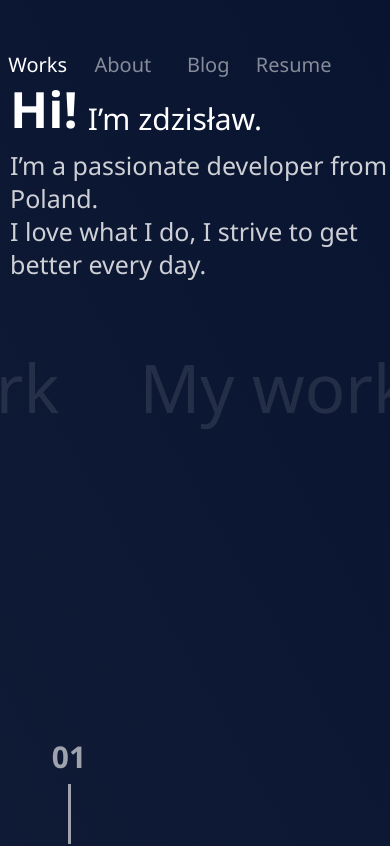
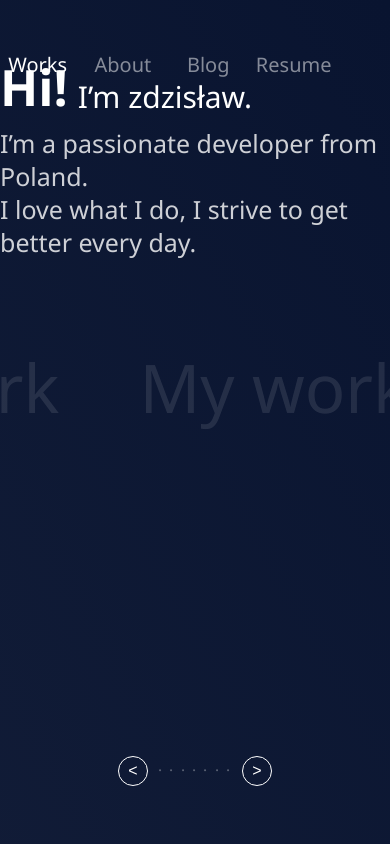
Before and after one commit to lorow/HorrorInCode, a React (Create React App) app in the folder HorrorInCode/frontend/: page / in a window 390 px wide. Shown: the top 846 px of the page. Built offline with nearby package versions, Linux system fonts and the light colour scheme.

Commit message:
Make the landing page more responsive

```diff
--- a/HorrorInCode/frontend/src/components/counter.jsx
+++ b/HorrorInCode/frontend/src/components/counter.jsx
@@ -13,6 +13,10 @@ const CounterContainer = styled.div`
   left: 10%;
   bottom: 0;
   width: 60px;
+
+  @media (max-width: 768px) {
+    display: none;
+  }
 `;
 
 const Spike = styled.div`
--- a/HorrorInCode/frontend/src/pages/landingPage.jsx
+++ b/HorrorInCode/frontend/src/pages/landingPage.jsx
@@ -4,18 +4,22 @@ import Greeter from '../components/greeter';
 import Pagination from '../components/pagination';
 
 const Main = styled.main`
-  min-height: 100%;
-  min-width: 100%;
+  height: 100vh;
+  width: 100vw;
   overflow: hidden;
   background: linear-gradient(240.48deg, #091430 0.49%, rgba(9, 20, 48, 0.97) 100%);
   display: grid;
-  grid-template-columns: minmax(10px, 177px) minmax(400px, 1fr) minmax(10px, 177px);
+  grid-template-columns: minmax(10px, 8vw) minmax(400px, 1fr) minmax(10px, 8vw);
   grid-template-rows: 0.4fr 1fr 3fr 1fr;
   grid-template-areas:
   "nothing-left-top       top     nothing-right-top"
   "nothing-left-nav   navigation  nothing-right-nav"
   "nothingLeftMain   main     nothingRightMain"
   "nothing-left     bottom    nothing-right";
+
+  @media (max-width: 768px) {
+    grid-template-columns: 0px 1fr 0px;
+  }
 `;
 
 export default function LandingPage(props) {
```
Also changed, not shown: HorrorInCode/frontend/public/svg/menu.svg (added).
